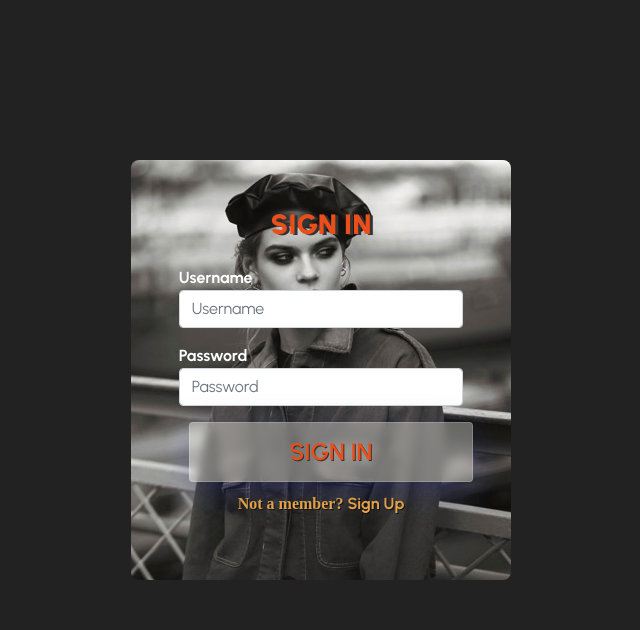
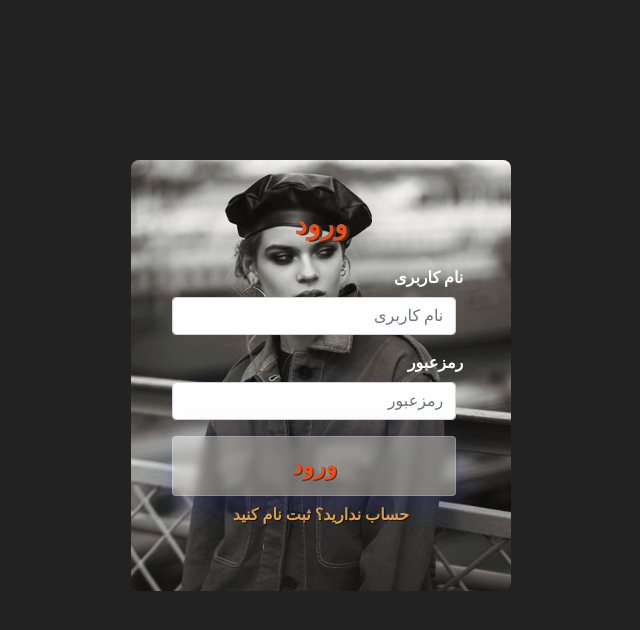
Before and after one commit to SinaElahimanesh/Online-Shop, a React (Create React App) app in the folder client/: page /login in a window 1280 px wide. Shown: the top 630 px of the page, without its empty margins (319-959 px from the left). Built offline with nearby package versions, Linux system fonts and the light colour scheme.

Commit message:
login and register form

```diff
--- a/client/src/pages/Login.jsx
+++ b/client/src/pages/Login.jsx
@@ -33,29 +33,29 @@ const Login = () => {
 						<div className="login-wrap p-4 p-md-5">
 			      	<div className="d-flex">
 			      		<div className="w-100">
-			      			<h3 className="mb-4">Sign In</h3>
+			      			<h3 className="mb-4">ورود</h3>
 			      		</div>
 			      	</div>
 							<form action="#" className="signin-form">
 			      		<div className="form-group mb-3">
-			      			<label className="label" for="name">Username</label>
+			      			<label className="label" for="name">نام کاربری</label>
 			      			<input type="text" className="form-control"
-                  placeholder="Username" required
+                  placeholder="نام کاربری" required
                   onChange={(e) => setUsername(e.target.value)} />
 			      		</div>
 		            <div className="form-group mb-3">
-		            	<label className="label" for="password">Password</label>
+		            	<label className="label" for="password">رمزعبور</label>
 		              <input type="password" className="form-control"
-                  placeholder="Password" required
+                  placeholder="رمزعبور" required
                   onChange={(e) => setPassword(e.target.value)} />
 		            </div>
 		            <div className="form-group">
 		            	<button type="submit" className="form-control btn rounded submit px-3"
-                   onClick={handleClick}>Sign In</button>
-                   {error && <Error>Something went wrong...</Error>}
+                   onClick={handleClick}>ورود</button>
+                   {error && <Error>خطایی رخ داده است...</Error>}
 		            </div>
 		          </form>
-		          <p className="text-center">Not a member? <Link to="/register">Sign Up</Link></p>
+		          <p className="text-center">حساب ندارید؟ <Link to="/register">ثبت نام کنید</Link></p>
 		        </div>
 		      </div>
 				</div>
--- a/client/src/pages/Register.jsx
+++ b/client/src/pages/Register.jsx
@@ -35,7 +35,7 @@ const Register = () => {
 						<div className="login-wrap p-4 p-lg-5">
 			      	<div className="d-flex">
 			      		<div className="w-100">
-			      			<h3 className="mb-8">Sign Up</h3>
+			      			<h3 className="mb-8">ثبت نام</h3>
 			      		</div>
 			      	</div>
 							<form action="#" className="signin-form">
@@ -44,16 +44,16 @@ const Register = () => {
 			      			<input type="text" className="form-control" placeholder="Name" required />
 			      		</div> */}
 			      	<div className="form-group mb-3">
-			      			<label className="label" for="name">Username</label>
-			      			<input type="text" className="form-control" placeholder="Username" required   onChange={(e) => setUsername(e.target.value)} />
+			      			<label className="label" for="name">نام کاربری</label>
+			      			<input type="text" className="form-control" placeholder="نام کاربری" required   onChange={(e) => setUsername(e.target.value)} />
 			      		</div>
 		            <div className="form-group mb-3">
-		            	<label className="label" for="password">Password</label>
-		              <input type="password" className="form-control" placeholder="Password" required  onChange={(e) => setPassword(e.target.value)} />
+		            	<label className="label" for="password">رمزعبور</label>
+		              <input type="password" className="form-control" placeholder="رمزعبور" required  onChange={(e) => setPassword(e.target.value)} />
 		            </div>
                 <div className="form-group mb-3">
-			      			<label className="label" for="name">Email</label>
-			      			<input type="email" className="form-control" placeholder="Email" required  onChange={(e) => setEmail(e.target.value)}  />
+			      			<label className="label" for="name">ایمیل</label>
+			      			<input type="email" className="form-control" placeholder="ایمیل" required  onChange={(e) => setEmail(e.target.value)}  />
 			      		</div>
                 {/* <div className="form-group mb-3">
 			      			<label className="label" for="name">Confirm Password</label>
@@ -64,11 +64,11 @@ const Register = () => {
 		            </div> */}
 		             <div className="form-group">
 		            	<button type="submit" className="form-control btn rounded submit px-3"
-                   onClick={handleClick}>Sign Up</button>
-                   {error && <Error>Something went wrong...</Error>}
+                   onClick={handleClick}>ثبت نام</button>
+                   {error && <Error>خطایی رخ داده است...</Error>}
 		            </div>
 		          </form>
-		          <p className="text-center">Already have an account? <Link to="/login" >Sign In</Link></p>
+		          <p className="text-center">قبلا عضو شده اید؟<Link to="/login" > وارد شوید</Link></p>
 		        </div>
 		      </div>
 				</div>
--- a/client/src/pages/register.css
+++ b/client/src/pages/register.css
@@ -1,5 +1,12 @@
 section{
     max-width: 100%;
+    font-family: 'A Iranian Sans';
+
+}
+
+*{
+    font-family: 'A Iranian Sans';
+
 }
 .login-wrap {
     /* background-color: #ea4b1f; */
@@ -15,6 +22,7 @@ section{
     /* color: #ea4f1b; */
     font-weight: bolder;
     margin-top: 10rem;
+    direction: rtl;
 }
 
 
@@ -29,6 +37,7 @@ section{
 .login-wrap p , a {
     color: #ea4;
     text-shadow: #111 1px 1px;
+
 }
 
 a:hover {
@@ -50,3 +59,12 @@ a:hover {
 .text-btn {
     font-weight: 100;
 }
+
+.lable {
+    margin-bottom: 5px;
+}
+
+.form-control {
+    margin: 7px;
+    direction: rtl;
+}
```
